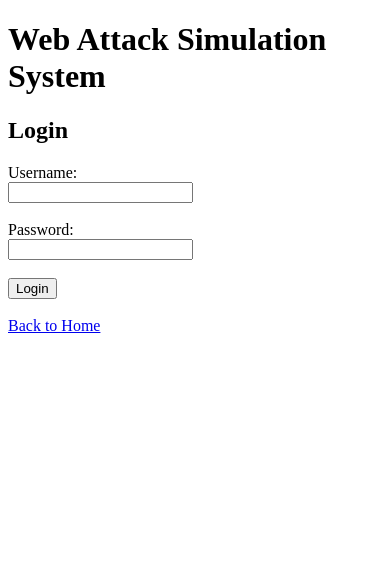
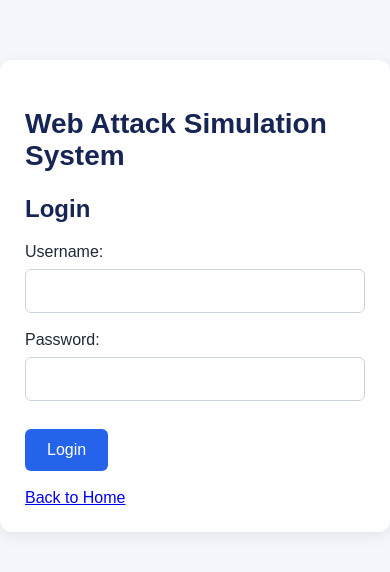
Before and after one commit to callmeabdul743/Final_Year_Project, a Flask app: page /login in a window 390 px wide. Shown: the top 572 px of the page. Run offline with Flask 3, Linux system fonts and the light colour scheme.

Commit message:
Week 1 is completed, in it we make a basic layout, with login functionality, with the defaul user admin, without connetion to the database

```diff
--- /dev/null
+++ b/static/style.css
@@ -0,0 +1,175 @@
+/* General page design */
+
+body {
+    margin: 0;
+    font-family: Arial, sans-serif;
+    background-color: #f4f7fb;
+    color: #1f2937;
+}
+
+
+/* Header */
+
+header {
+    display: flex;
+    justify-content: space-between;
+    align-items: center;
+    padding: 20px 8%;
+    background-color: #172554;
+    color: white;
+}
+
+header h2 {
+    margin: 0;
+    color: white;
+}
+
+
+/* Navigation */
+
+nav a {
+    color: white;
+    text-decoration: none;
+    margin-left: 20px;
+    font-weight: bold;
+}
+
+nav a:hover {
+    text-decoration: underline;
+}
+
+
+/* Main content */
+
+main {
+    width: 84%;
+    max-width: 1100px;
+    margin: 40px auto;
+}
+
+
+/* Sections */
+
+section {
+    background-color: white;
+    padding: 35px;
+    margin-bottom: 30px;
+    border-radius: 12px;
+    box-shadow: 0 4px 15px rgba(0, 0, 0, 0.08);
+}
+
+
+/* Main headings */
+
+h1 {
+    font-size: 36px;
+    color: #172554;
+}
+
+h2 {
+    color: #172554;
+}
+
+
+/* Paragraphs */
+
+p {
+    font-size: 17px;
+    line-height: 1.7;
+}
+
+
+/* Buttons */
+
+button {
+    background-color: #2563eb;
+    color: white;
+    border: none;
+    padding: 12px 22px;
+    border-radius: 6px;
+    font-size: 16px;
+    cursor: pointer;
+    margin-top: 10px;
+}
+
+button:hover {
+    background-color: #1d4ed8;
+}
+
+
+/* Feature cards */
+
+.feature-card {
+    display: inline-block;
+    vertical-align: top;
+    width: 28%;
+    margin: 1%;
+    padding: 20px;
+    background-color: #eff6ff;
+    border-radius: 10px;
+    box-sizing: border-box;
+}
+
+
+/* Login form */
+
+.login-container {
+    max-width: 450px;
+    margin: 60px auto;
+}
+
+input {
+    width: 100%;
+    padding: 12px;
+    margin-top: 8px;
+    border: 1px solid #cbd5e1;
+    border-radius: 6px;
+    box-sizing: border-box;
+    font-size: 16px;
+}
+
+
+/* Footer */
+
+footer {
+    text-align: center;
+    padding: 25px;
+    background-color: #172554;
+    color: white;
+    margin-top: 50px;
+}
+
+
+/* Mobile design */
+
+@media (max-width: 700px) {
+
+    header {
+        flex-direction: column;
+        gap: 15px;
+        text-align: center;
+    }
+
+    nav a {
+        margin: 0 8px;
+    }
+
+    main {
+        width: 90%;
+    }
+
+    section {
+        padding: 25px;
+    }
+
+    .feature-card {
+        display: block;
+        width: 100%;
+        margin: 15px 0;
+    }
+
+    h1 {
+        font-size: 28px;
+    }
+
+}
--- a/templates/dashboard.html
+++ b/templates/dashboard.html
@@ -5,6 +5,8 @@
     <meta charset="UTF-8">
 
     <meta name="viewport" content="width=device-width, initial-scale=1.0">
+
+    <link rel="stylesheet" href="{{ url_for('static', filename='style.css') }}">
 
     <title>Dashboard - Web Attack Simulation System</title>
 </head>
@@ -46,7 +48,7 @@
 
             <h2>Available Features</h2>
 
-            <div>
+            <div class="feature-card">
 
                 <h3>🔍 Reconnaissance</h3>
 
--- a/templates/login.html
+++ b/templates/login.html
@@ -5,11 +5,16 @@
     <meta charset="UTF-8">
 
     <meta name="viewport" content="width=device-width, initial-scale=1.0">
+    <link rel="stylesheet" href="{{ url_for('static', filename='style.css') }}">
 
     <title>Login - Web Attack Simulation System</title>
 </head>
 
 <body>
+
+    <div class="login-container">
+
+        <section>
 
             <h1>Web Attack Simulation System</h1>
 
@@ -39,6 +44,10 @@
 
             <a href="/">Back to Home</a>
 
+        </section>
+
+    </div>
+
 </body>
 
 </html>
```
Also changed, not shown: templates/home.html (+4 -3 lines). Lines whose indentation alone changed are shown as unchanged.
